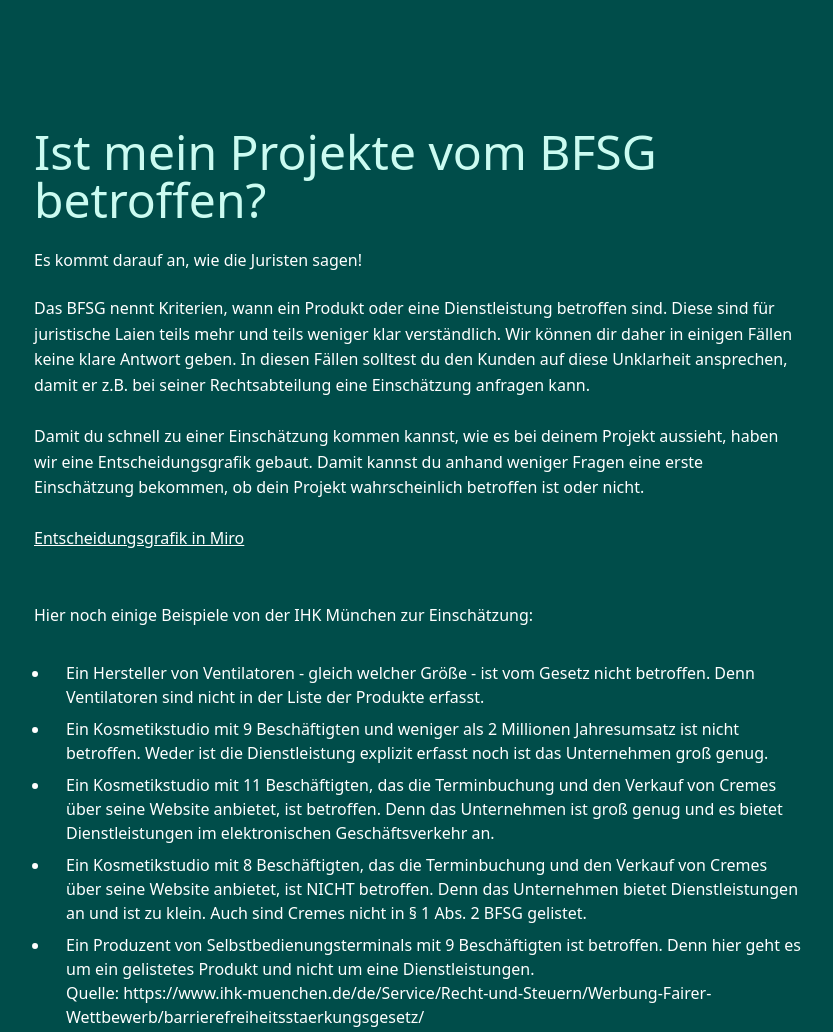
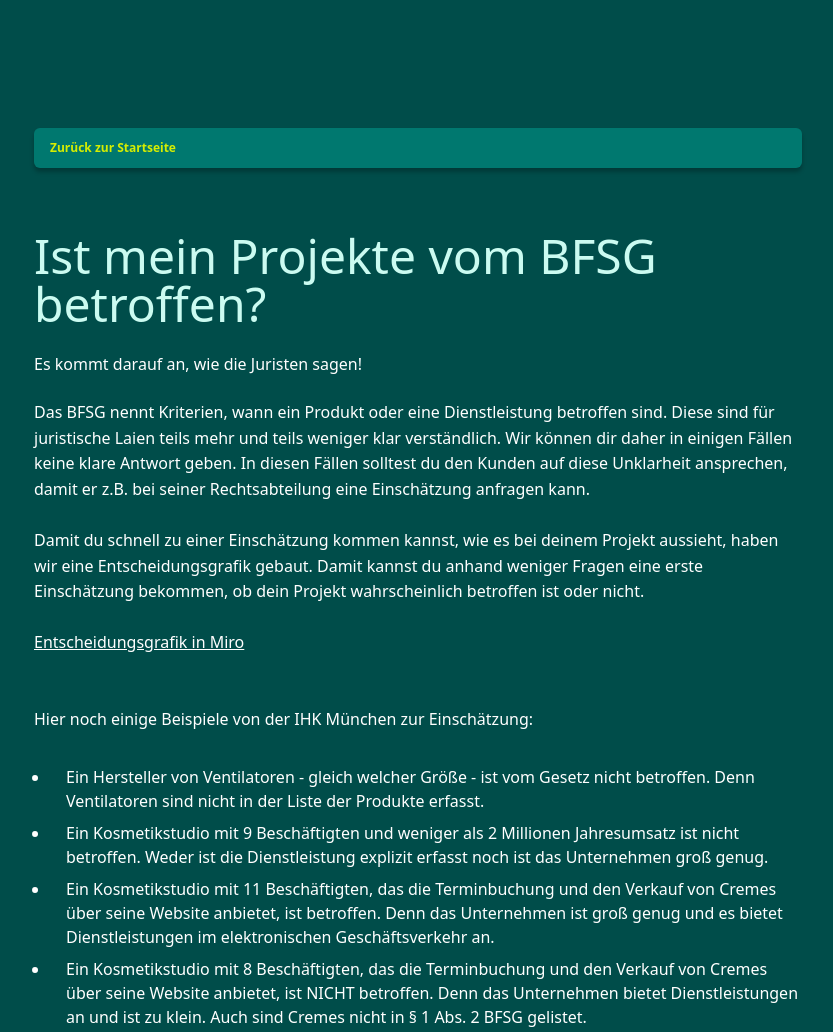
Before and after one commit to chrisAtLise/lise-wcag-guide, a website: page bfsg-relevanz.html in a window 1280 px wide. Shown: the top 1032 px of the page, without its empty margins (222-1055 px from the left). Drawn offline with nearby package versions, Linux system fonts and the light colour scheme.

Commit message:
Update bfsg-relevanz.html (Title und Home-Link)

```diff
--- a/bfsg-relevanz.html
+++ b/bfsg-relevanz.html
@@ -3,7 +3,7 @@
   <head>
     <meta charset="UTF-8" />
     <meta name="viewport" content="width=device-width, initial-scale=1.0" />
-    <title>Markdown Laden mit Vue</title>
+    <title>BFSG Betroffenheit</title>
 
     <script src="https://unpkg.com/@tailwindcss/browser@4"></script>
 
@@ -18,6 +18,9 @@
   <body>
     <div id="app" class="mx-auto">
       <main>
+        <a class="navButton" href="index.html">
+                Zurück zur Startseite
+        </a>
         <div v-html="renderedMarkdown"></div>
       </main>
     </div>
```
